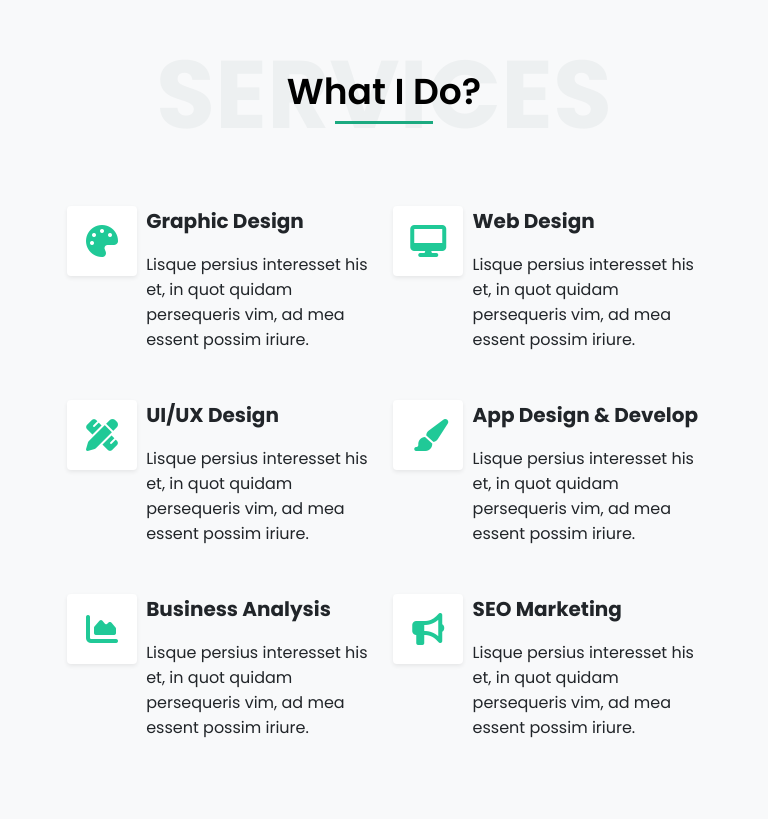
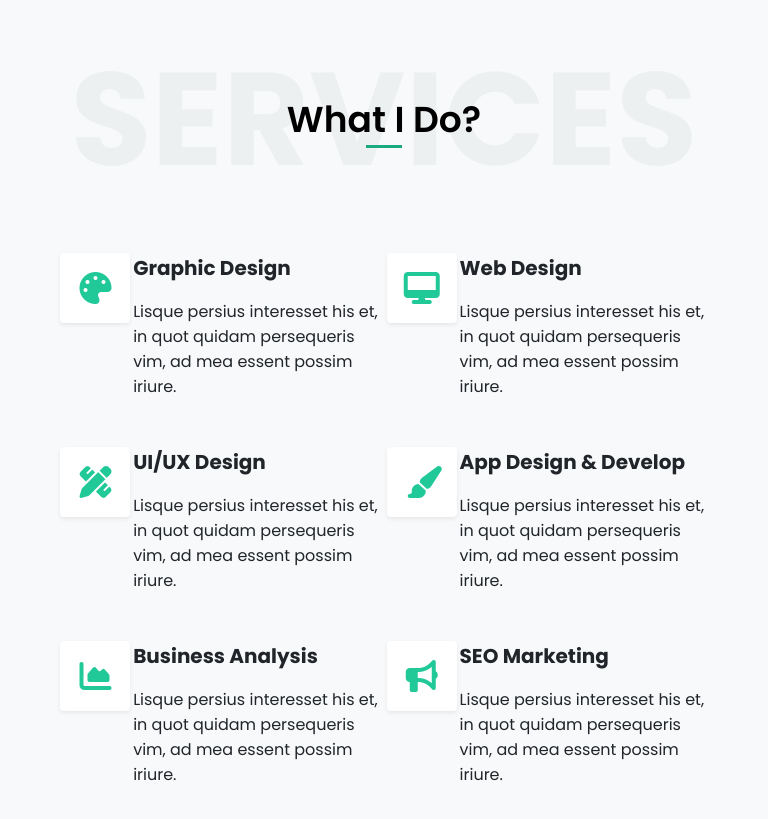
Before and after one commit to kareem-gafer10/Task-Three, a plain HTML site: page index.html in a window 768 px wide. Shown: the part 2001-2820 px from the top of the page. Drawn offline with Linux system fonts and the light colour scheme.

Commit message:
edit responsive media query

```diff
--- a/style.css
+++ b/style.css
@@ -1084,7 +1084,7 @@ ul {
 
 /* ------- media query ------------------- */
 
-@media screen and (max-width: 575.98px) {
+@media screen and (max-width: 767px) {
 	.nav-bar .nav-list {
 		display: none;
 	}
@@ -1315,7 +1315,7 @@ ul {
 	}
 }
 /* *********************************************** */
-@media screen and (min-width: 576px) and (max-width: 767.98px) {
+@media screen and (min-width: 600px) and (max-width: 767.98px) {
 	.nav-bar .nav-list {
 		display: none;
 	}
@@ -1616,23 +1616,7 @@ ul {
 	.services .container {
 		width: 85%;
 	}
-	.services .about-one {
-		width: 100%;
-	}
-	.services .about-one h2 {
-		font-size: 6rem;
-	}
-	.services .about-one p {
-		top: 25%;
-	}
-	.services .about-one .hr-line {
-		top: 70%;
-		width: 15%;
-	}
-
-	.services .container .itemx .item-data {
-		width: 70%;
-	}
+
 
 	.summary .container {
 		width: 80%;
```
